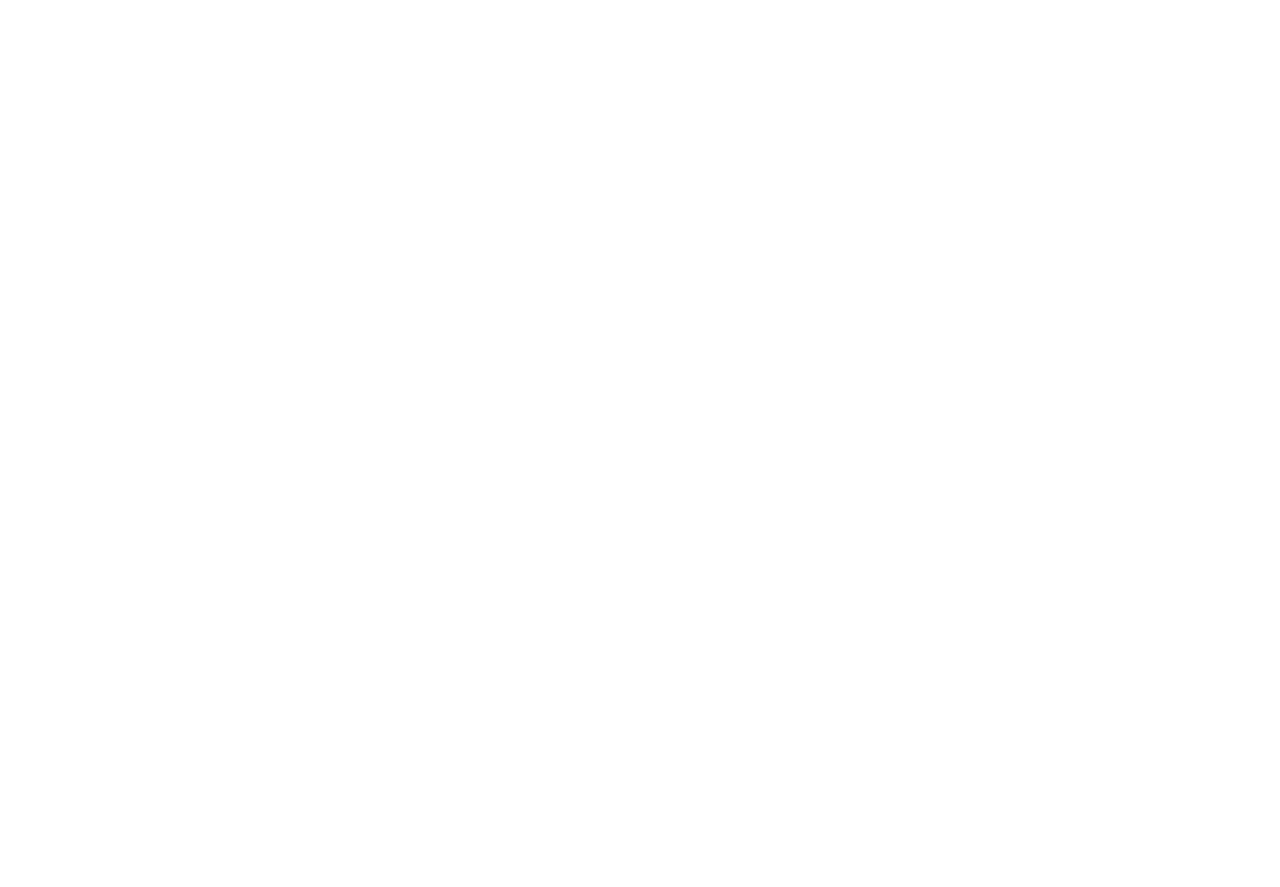
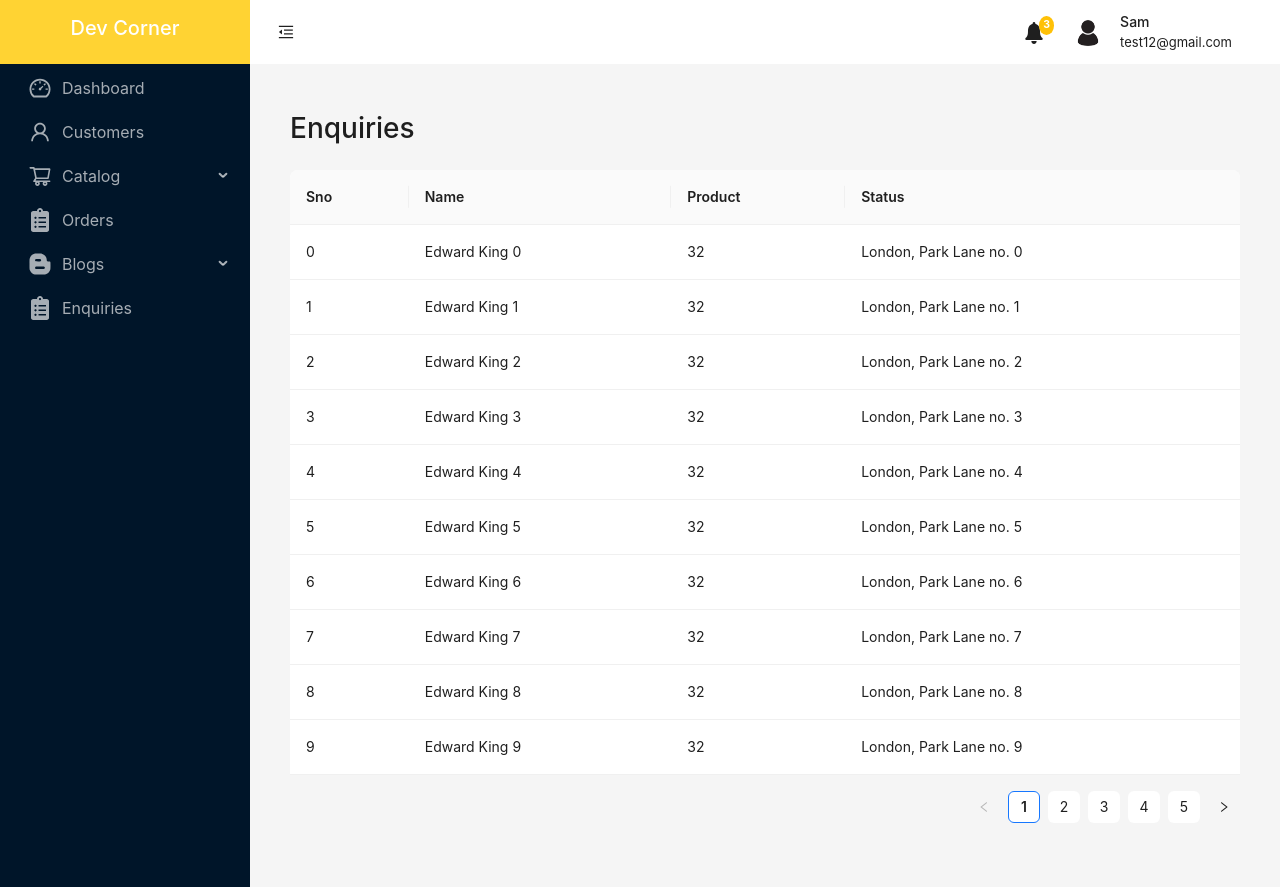
Before and after one commit to sam1090/ecommerce, a React (Create React App) app in the folder admin-app/: page /admin/enquiry in a window 1280 px wide. Before the commit this address had no page. Before the commit the page ends 800 px from the top, so only its background shows below. Built offline with nearby package versions, Linux system fonts and the light colour scheme.

Commit message:
Enquiry Page done

```diff
--- a/admin-app/src/App.js
+++ b/admin-app/src/App.js
@@ -5,6 +5,7 @@
 import ForgotPassword from './Pages/ForgotPassword';
 import MainLayout from './Components/MainLayout';
 import Dashboard from './Pages/Dashboard';
+import Enquiries from './Pages/Enquiries';
 function App() {
   return (
     <Router>
@@ -14,6 +15,7 @@
         <Route path='/forgot-password' element={<ForgotPassword />} />
         <Route path='/admin' element={<MainLayout/>} >
           <Route index element= {<Dashboard />} />
+          <Route path='enquiry' element = {<Enquiries/>} />
         </Route>
 
       </Routes>
--- a/admin-app/src/Components/MainLayout.js
+++ b/admin-app/src/Components/MainLayout.js
@@ -139,7 +139,7 @@
               ],
             },
             {
-              key: "Enquiry",
+              key: "enquiry",
               icon: <FaClipboardList className="fs-4" />,
               label: "Enquiries",
             },
--- a/admin-app/src/Pages/Dashboard.js
+++ b/admin-app/src/Pages/Dashboard.js
@@ -2,65 +2,98 @@
 
 import { BsArrowDownRight, BsArrowUpRight } from "react-icons/bs";
 import { Column } from "@ant-design/plots";
+import { Table } from 'antd';
 
-let config;
 
-const DemoColumn = () => {
-  const data = [
+const columns = [
   {
-      type: "sbv",
-      sales: 43,
+    title : "Sno",
+    dataIndex :"key",
   },
   {
-      type: "sbv",
-      sales: 43,
+    title: "Name",
+    dataIndex: "name"
   },
   {
-      type: "sbv",
-      sales: 43,
+    title: "Product",
+    dataIndex: "product"
   },
   {
-      type: "sbv",
-      sales: 43,
-    },
-    {
-      type: "sbv",
-      sales: 43,
-    },
-    {
-      type: "sbv",
-      sales: 43,
+    title: "Status",
+    dataIndex: "status"
   },
 ];
-   config = {
-    data,
-    xField: "type",
-    yField: "sales",
-    label: {
-      position: "middle",
-      style: {
-        fill: "#FFFFFF",
-        opacity: 0.6,
-      },
-    },
-    xAxis: {
-      label: {
-        autoHide: true,
-        autoRotate: false,
-      },
-    },
-    meta: {
-      type: {
-        alias: 'XYZ',
-      },
-      sales: {
-        alias: 'hello',
-      },
-    },
-  };
 
-  // Rest of your component logic...
-};
+const data1 = [];
+
+for(let i = 0 ; i< 46 ; i++){
+  data1.push({
+    key: i ,
+    name: `Edward King ${i}`,
+    product: 32,
+    status: `London, Park Lane no. ${i}`,
+  });
+}
+
+
+// let config;
+
+// const DemoColumn = () => {
+//   const data = [
+//     {
+//       type: "sbv",
+//       sales: 43,
+//     },
+//     {
+//       type: "sbv",
+//       sales: 43,
+//     },
+//     {
+//       type: "sbv",
+//       sales: 43,
+//     },
+//     {
+//       type: "sbv",
+//       sales: 43,
+//     },
+//     {
+//       type: "sbv",
+//       sales: 43,
+//     },
+//     {
+//       type: "sbv",
+//       sales: 43,
+//     },
+//   ];
+//    config = {
+//     data,
+//     xField: "type",
+//     yField: "sales",
+//     label: {
+//       position: "middle",
+//       style: {
+//         fill: "#FFFFFF",
+//         opacity: 0.6,
+//       },
+//     },
+//     xAxis: {
+//       label: {
+//         autoHide: true,
+//         autoRotate: false,
+//       },
+//     },
+//     meta: {
+//       type: {
+//         alias: 'XYZ',
+//       },
+//       sales: {
+//         alias: 'hello',
+//       },
+//     },
+//   };
+
+//   // Rest of your component logic...
+// };
 
 
 const Dashboard = () => {
@@ -113,7 +146,17 @@
           Income Statics
         </h3>
         <div>
-          <Column {...config} />
+          {/* <Column {...config} /> */}
+        </div>
+      </div>
+      <div className="mt-4">
+
+        <h3 className="mb-4">
+
+          Recent Orders
+        </h3>
+        <div>
+          <Table columns ={columns} dataSource = {data1} />
          </div>
       </div>
     </div>
--- /dev/null
+++ b/admin-app/src/Pages/Enquiries.js
@@ -0,0 +1,47 @@
+import React from 'react'
+import { Table } from 'antd';
+
+const columns = [
+  {
+    title : "Sno",
+    dataIndex :"key",
+  },
+  {
+    title: "Name",
+    dataIndex: "name"
+  },
+  {
+    title: "Product",
+    dataIndex: "product"
+  },
+  {
+    title: "Status",
+    dataIndex: "status"
+  },
+];
+
+const data1 = [];
+
+for(let i = 0 ; i< 46 ; i++){
+  data1.push({
+    key: i ,
+    name: `Edward King ${i}`,
+    product: 32,
+    status: `London, Park Lane no. ${i}`,
+  });
+}
+
+const Enquiries = () => {
+  return (
+    <div>
+      <h3 className="mb-4">
+        Enquiries
+      </h3>
+      <div>
+        <Table columns = {columns} dataSource={data1} />
+      </div>
+    </div>
+  )
+}
+
+export default Enquiries
```
Lines whose indentation alone changed are shown as unchanged.
